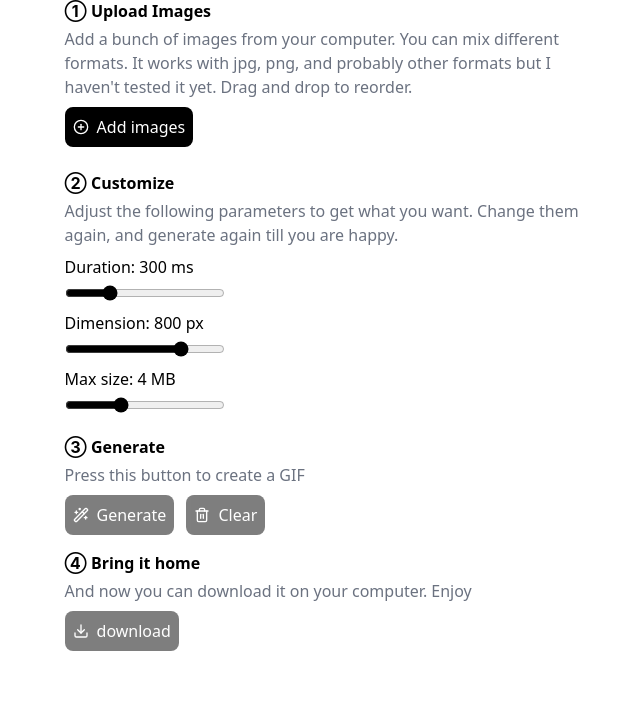
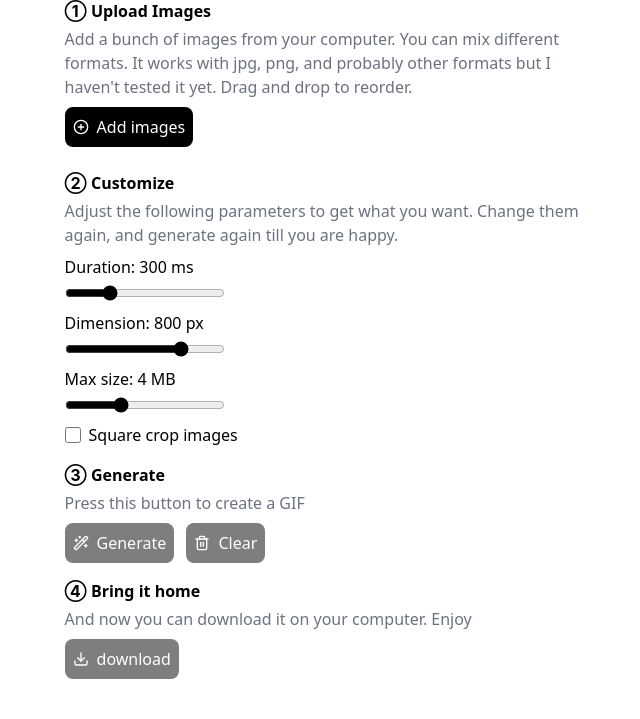
Before and after one commit to lndgst/random, a Flask app: page / in a window 1280 px wide. Shown: the part 137-856 px from the top of the page, without its empty margins (318-958 px from the left). Before the commit the page ends 788 px from the top, so only its background shows below. Run offline with Flask 3, Linux system fonts and the light colour scheme; some web fonts are replaced.

Commit message:
Add square mask option

```diff
--- a/gif_app/app.py
+++ b/gif_app/app.py
@@ -17,6 +17,7 @@ def generate():
     duration = int(request.form.get('duration', 300))
     dimension = int(request.form.get('dimension', DEFAULT_DIMENSION))
     max_mb = int(request.form.get('max_size', DEFAULT_MAX_MB))
+    square_mask = request.form.get('square_mask') == 'on'
     max_bytes = max_mb * 1024 * 1024
     target_size = (dimension, dimension)
 
@@ -24,6 +25,12 @@ def generate():
     for f in files:
         if f.filename:
             img = Image.open(f.stream).convert('RGBA')
+            if square_mask:
+                w, h = img.size
+                side = min(w, h)
+                left = (w - side) // 2
+                top = (h - side) // 2
+                img = img.crop((left, top, left + side, top + side))
             img.thumbnail(target_size, Image.LANCZOS)
             images.append(img)
 
--- a/gif_app/templates/index.html
+++ b/gif_app/templates/index.html
@@ -43,6 +43,10 @@
                     <div id="sizeLabel" class="mb-1">Max size: <span id="sizeValue">4</span> MB</div>
                     <input id="sizeInput" type="range" min="1" max="10" step="1" value="4" class="w-40">
                 </div>
+                <div class="mt-1 flex items-center space-x-2">
+                    <input id="maskInput" type="checkbox" class="h-4 w-4">
+                    <label for="maskInput">Square crop images</label>
+                </div>
             </div>
             <div>
                 <h2 class="font-bold mb-1">&#9314; Generate</h2>
@@ -82,6 +86,7 @@
         const dimensionValue = document.getElementById('dimensionValue');
         const sizeInput = document.getElementById('sizeInput');
         const sizeValue = document.getElementById('sizeValue');
+        const maskInput = document.getElementById('maskInput');
         let files = [];
         let isGenerating = false;
         updateGenerateBtnState();
@@ -104,6 +109,11 @@
         });
         sizeInput.addEventListener('input', () => {
             updateSizeDisplay();
+            if (gifPreview.src) {
+                generateGif();
+            }
+        });
+        maskInput.addEventListener('change', () => {
             if (gifPreview.src) {
                 generateGif();
             }
@@ -216,6 +226,7 @@
             formData.append('duration', durationInput.value);
             formData.append('dimension', dimensionInput.value);
             formData.append('max_size', sizeInput.value);
+            formData.append('square_mask', maskInput.checked ? 'on' : '');
             fetch('/generate', { method: 'POST', body: formData })
                 .then(res => res.blob())
                 .then(blob => {
```
